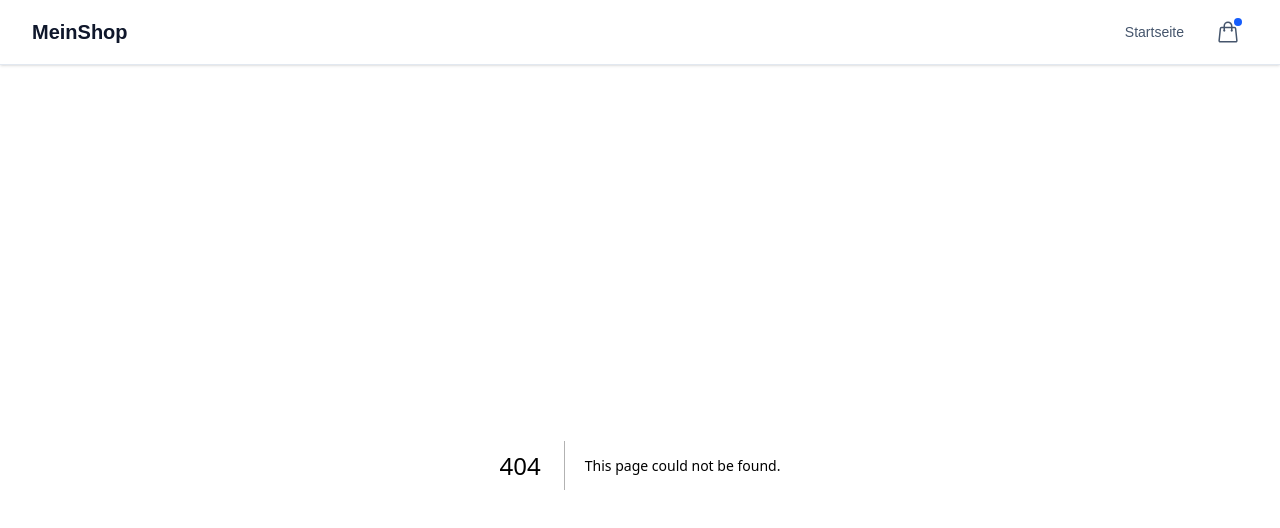
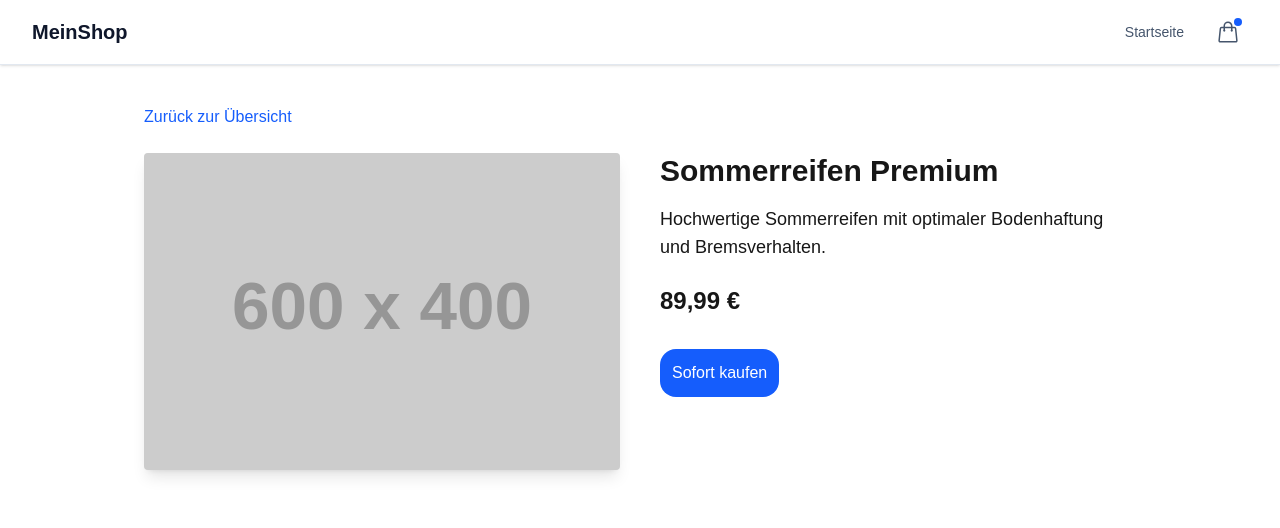
Before and after one commit to thm-ops/autoteile26, a Next.js app in the folder packages/apps/web/: page /products/1 in a window 1280 px wide. Before the commit this address had no page. Shown: the top 528 px of the page. Built offline with nearby package versions, Linux system fonts and the light colour scheme.

Commit message:
feat: adds product page showing product details.

```diff
--- /dev/null
+++ b/packages/apps/web/app/components/product/ProductDetails.tsx
@@ -0,0 +1,54 @@
+import Image from "next/image"
+import Link from "next/link"
+import { formatPrice } from "@/app/utils/formatPrice"
+import { ProductView} from "@/app/domain/product";
+
+type ProductDetailsProps = {
+    product : ProductView;
+};
+
+export default function ProductDetails({ product }: ProductDetailsProps) {
+    const formattedPrice = formatPrice(product.price)
+
+    return (
+        <main className="max-w-5xl mx-auto px-4 py-10">
+            <Link href="/" className="text-blue-600 hover:underline">
+                Zurück zur Übersicht
+            </Link>
+
+            <section className="grid grid-cols-1 md:grid-cols-2 gap-10 mt-6">
+                <div className="rounded overflow-hidden shadow-lg bg-card">
+                    <Image
+                        src={product.image || "https://placehold.co/600x400"}
+                        width={600}
+                        height={400}
+                        alt={product.imageAlt || product.name}
+                        unoptimized={true}
+                        className="w-full h-auto"
+                    />
+                </div>
+
+                <div>
+                    <h1 className="font-bold text-3xl mb-4">
+                        {product.name}
+                    </h1>
+
+                    <p className="text-foreground text-lg mb-6">
+                        {product.description}
+                    </p>
+
+                    <p className="text-2xl font-semibold mb-8">
+                        {formattedPrice}
+                    </p>
+
+                    <button
+                        type="button"
+                        className="bg-blue-600 text-white p-3 rounded-2xl inline-block"
+                    >
+                        Sofort kaufen
+                    </button>
+                </div>
+            </section>
+        </main>
+    );
+}
--- /dev/null
+++ b/packages/apps/web/app/products/[id]/page.tsx
@@ -0,0 +1,21 @@
+import { notFound } from "next/navigation";
+import { products } from "@/mock/products"
+import ProductDetails from "@/app/components/product/ProductDetails";
+
+type productPageProps = {
+    params: Promise<{
+        id: string;
+    }>;
+};
+
+export default async function ProductPage({params}: productPageProps) {
+    const { id } = await params;
+
+    const product = products.find((product) => product.id === id);
+
+    if (!product) {
+        notFound();
+    }
+
+    return <ProductDetails product={product} />;
+}
```
